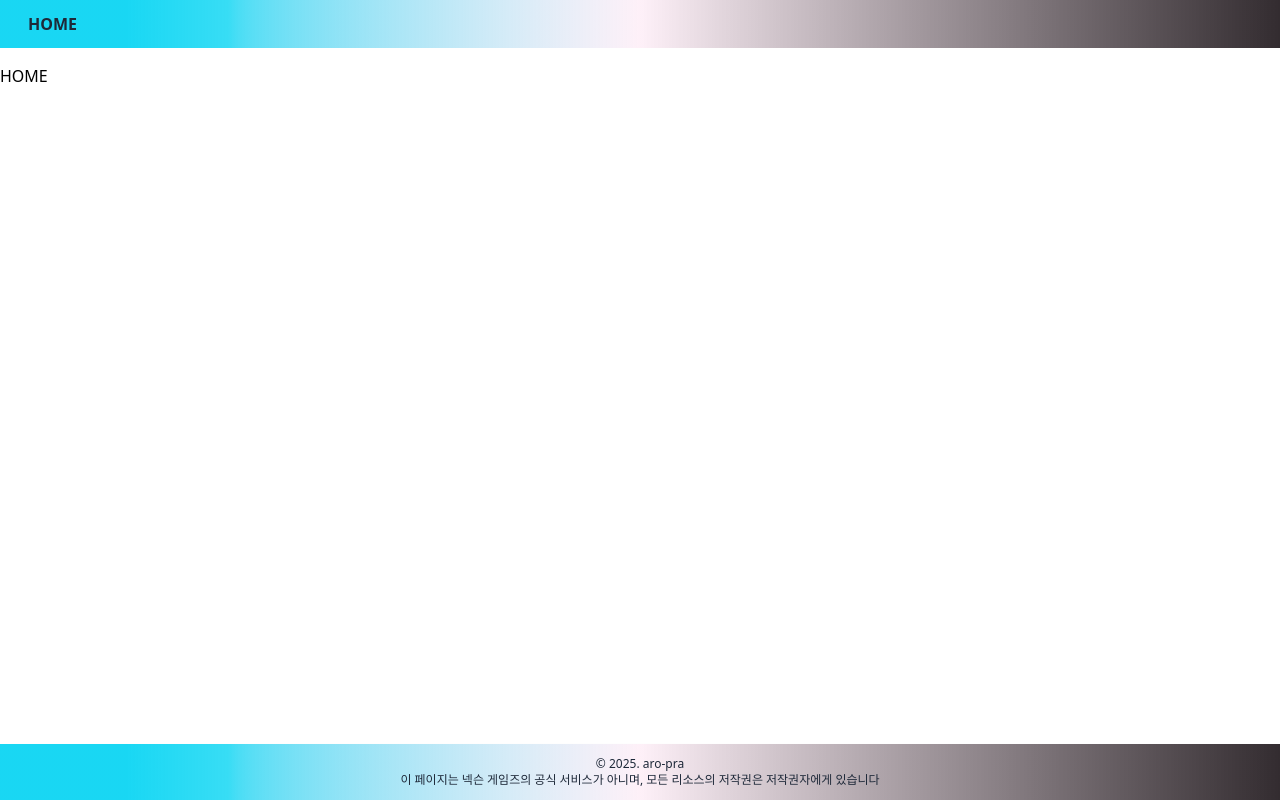
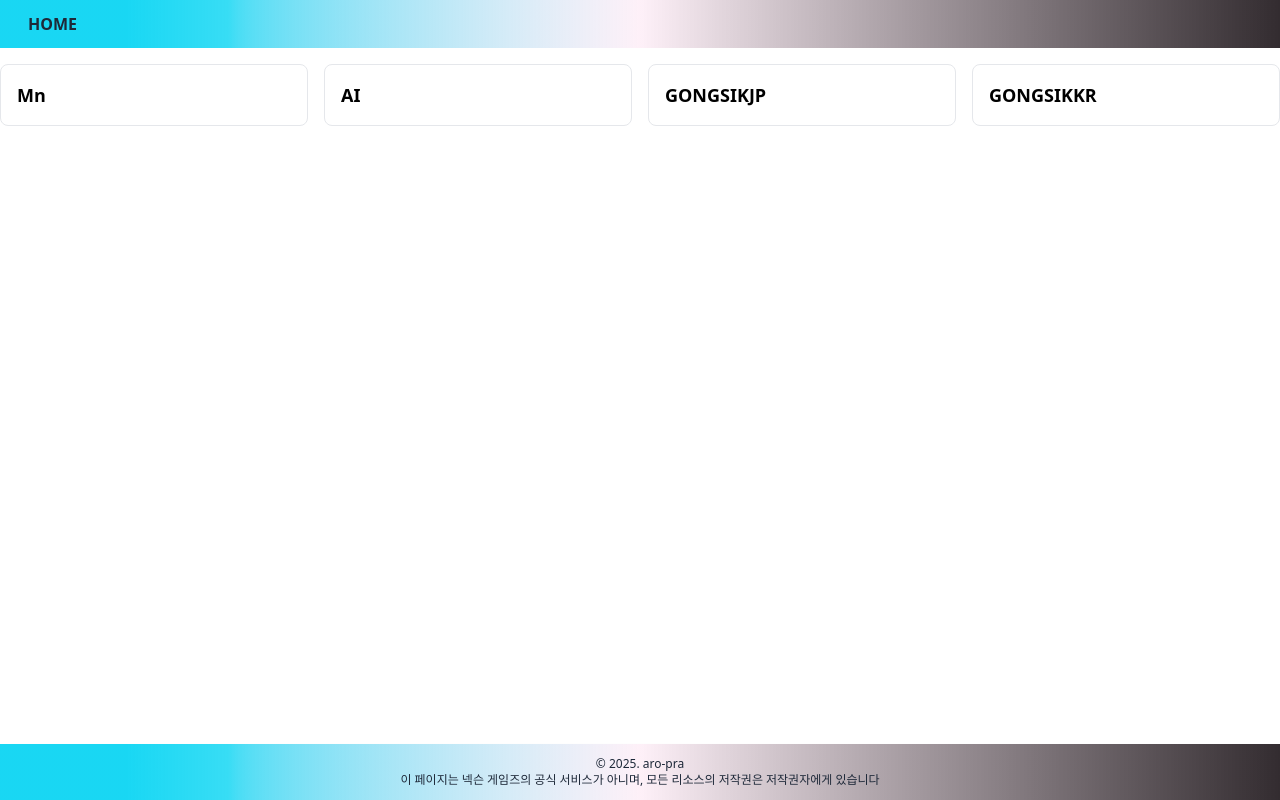
Before and after one commit to sinclairr08/aro-pra, a Next.js app in the folder frontend/: page / in a window 1280 px wide. Built offline with nearby package versions, Linux system fonts and the light colour scheme.

Commit message:
feat: add link cards at main page with temporary data

```diff
--- a/frontend/app/page.tsx
+++ b/frontend/app/page.tsx
@@ -1,5 +1,31 @@
 import "@/app/globals.css";
+import Link from "next/link";
+
+interface LinkCard {
+  id: number;
+  name: string;
+  url: string;
+}
+
+const linkCards: LinkCard[] = [
+  { id: 1, name: "Mn", url: "https://molunote.oopy.io/" },
+  { id: 2, name: "AI", url: "https://arona.ai/" },
+  { id: 3, name: "GONGSIKJP", url: "https://bluearchive.jp/" },
+  { id: 4, name: "GONGSIKKR", url: "https://forum.nexon.com/bluearchive/" },
+];
 
 export default function Home() {
-  return <div>HOME</div>;
+  return (
+    <div className="grid grid-cols-1 sm:grid-cols-2 md:grid-cols-3 lg:grid-cols-4 gap-4">
+      {linkCards.map((card: LinkCard) => (
+        <Link
+          href={card.url}
+          key={card.id}
+          className="block p-4 rounded-lg border transition-all duration-200 bg-white border-gray-200 hover:bg-gray-50 hover:border-gray-300 hover:shadow"
+        >
+          <div className="text-lg font-semibold">{card.name}</div>
+        </Link>
+      ))}
+    </div>
+  );
 }
```
